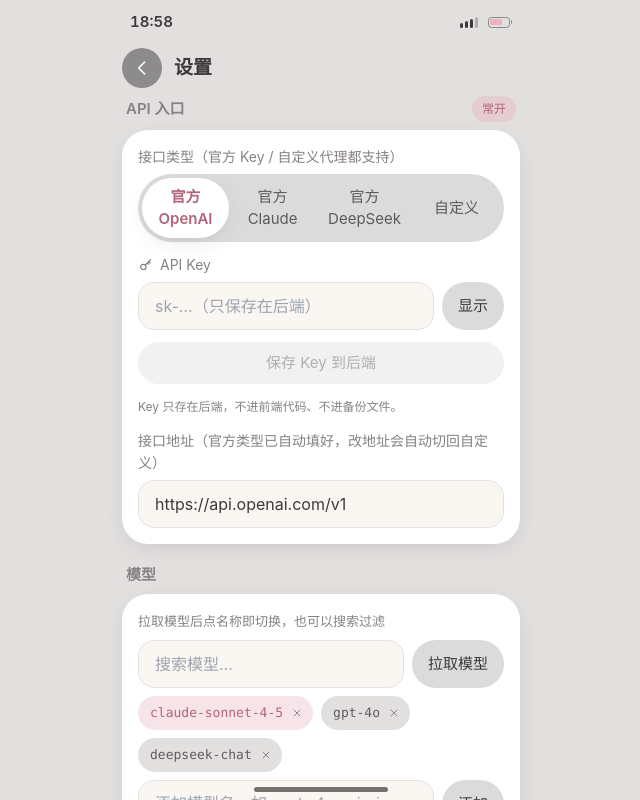
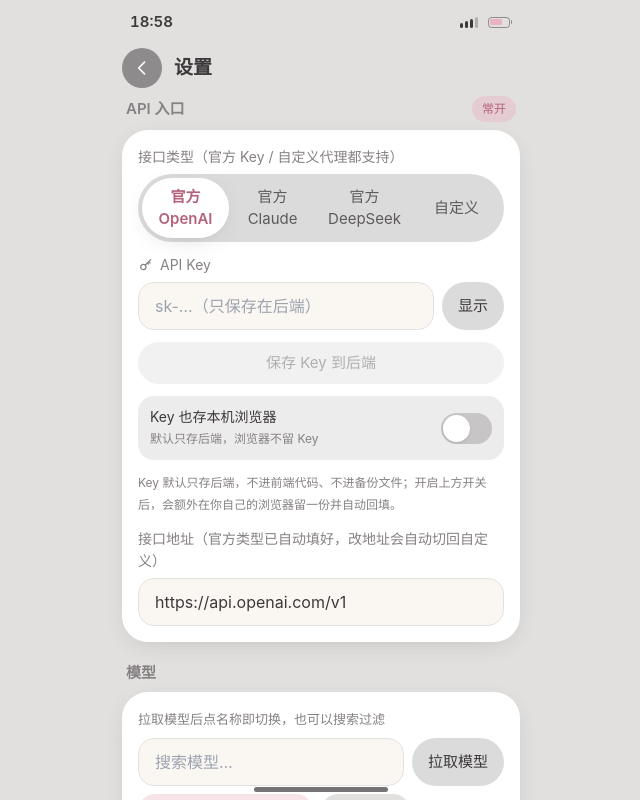
Before and after one commit to shukuiz/echo-pwa, a Next.js app: page /settings in a window 1280 px wide. Shown: the top 800 px of the page, without its empty margins (319-959 px from the left). Built offline with nearby package versions, Linux system fonts and the light colour scheme; no server answers.

Commit message:
feat: Key 可选保存到本机浏览器，保存后回填输入框

```diff
--- a/app/settings/page.tsx
+++ b/app/settings/page.tsx
@@ -22,6 +22,10 @@ const OFFICIAL_DEFAULT_MODEL: Record<string, string> = {
   anthropic: "claude-sonnet-4-5",
 };
 
+// 「Key 也存本机浏览器」的本地存储键
+const LOCAL_KEY = "echo-api-key-local";
+const LOCAL_KEY_PREF = "echo-store-key-locally";
+
 export default function SettingsPage() {
   const { settings, set, theme, toast } = useStore();
   const [showKey, setShowKey] = useState(false);
@@ -32,9 +36,15 @@ export default function SettingsPage() {
   const [newModel, setNewModel] = useState("");
   const [modelSearch, setModelSearch] = useState("");
   const [loadingModels, setLoadingModels] = useState(false);
+  const [storeLocally, setStoreLocally] = useState(false);
 
-  // 从后端读取已保存的 Key 状态（脱敏）
+  // 初始化：读取「是否存浏览器」偏好，若曾存过 Key 则回填输入框；再从后端读 Key 状态（脱敏）
   useEffect(() => {
+    try {
+      setStoreLocally(localStorage.getItem(LOCAL_KEY_PREF) === "1");
+      const savedKey = localStorage.getItem(LOCAL_KEY);
+      if (savedKey) setKeyInput(savedKey);
+    } catch {}
     api.getSettings().then((cfg) => {
       if (cfg.hasKey) setKeyMask(cfg.apiKeyMask || "已设置");
     }).catch(() => {});
@@ -59,7 +69,19 @@ export default function SettingsPage() {
     upd({ provider: v, proxyUrl: OFFICIAL_BASES[v], model: m, models });
   };
 
-  // 保存 API Key：只写后端，前端不落任何 Key
+  // 切换「Key 也存本机浏览器」：开启才允许写 Key 到浏览器；关闭即清除浏览器里的 Key
+  function toggleStoreLocally(v: boolean) {
+    setStoreLocally(v);
+    try {
+      localStorage.setItem(LOCAL_KEY_PREF, v ? "1" : "0");
+      if (!v) {
+        localStorage.removeItem(LOCAL_KEY);
+        setKeyInput("");
+      }
+    } catch {}
+  }
+
+  // 保存 API Key：默认只写后端；开启「存本机浏览器」时同步留一份在浏览器并回填输入框
   async function saveKey() {
     const k = keyInput.trim();
     if (!k) return toast("请输入 API Key");
@@ -67,8 +89,15 @@ export default function SettingsPage() {
     try {
       const cfg = await api.saveSettings({ apiKey: k });
       setKeyMask(cfg.apiKeyMask || "已设置");
-      setKeyInput("");
-      toast("API Key 已保存到后端");
+      if (storeLocally) {
+        try { localStorage.setItem(LOCAL_KEY, k); } catch {}
+        setKeyInput(k); // 保留在输入框，刷新也能看到
+        toast("API Key 已保存到后端和本机浏览器");
+      } else {
+        try { localStorage.removeItem(LOCAL_KEY); } catch {}
+        setKeyInput("");
+        toast("API Key 已保存到后端");
+      }
     } catch (e) {
       toast((e as Error).message || "保存失败");
     } finally {
@@ -149,7 +178,14 @@ export default function SettingsPage() {
             <button onClick={saveKey} disabled={savingKey || !keyInput.trim()} className="btn-ghost w-full py-2.5 text-[15px] disabled:opacity-40">
               {savingKey ? "保存中…" : "保存 Key 到后端"}
             </button>
-            <p className="text-[12px] text-mute">Key 只存在后端，不进前端代码、不进备份文件。</p>
+            <div className="flex items-center justify-between gap-3 rounded-2xl bg-fog/60 px-3 py-2.5">
+              <div className="flex-1">
+                <p className="text-[14px]">Key 也存本机浏览器</p>
+                <p className="text-[12px] text-mute">{storeLocally ? "刷新后自动回填到输入框" : "默认只存后端，浏览器不留 Key"}</p>
+              </div>
+              <Toggle label="存本机浏览器" on={storeLocally} onChange={toggleStoreLocally} />
+            </div>
+            <p className="text-[12px] text-mute">Key 默认只存后端，不进前端代码、不进备份文件；开启上方开关后，会额外在你自己的浏览器留一份并自动回填。</p>
             <label className="block">
               <span className="mb-1.5 block text-[14px] text-mute">接口地址（官方类型已自动填好，改地址会自动切回自定义）</span>
               <input
```
Also changed, not shown: settings-key-local.png (added).
